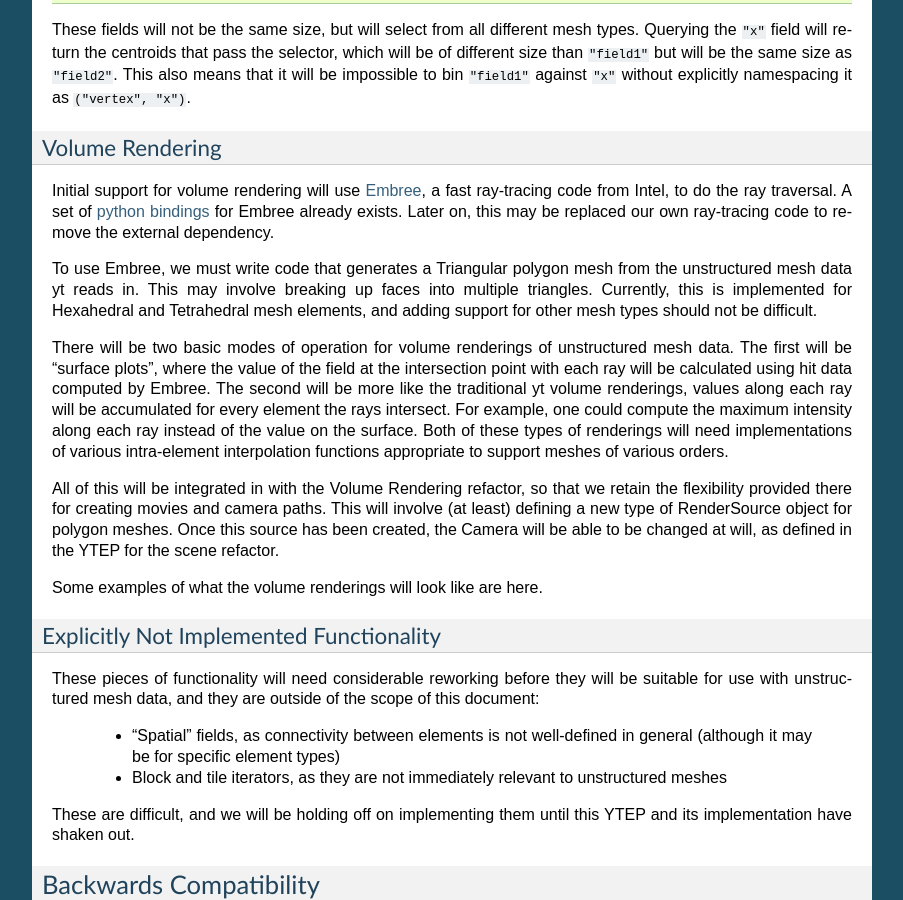
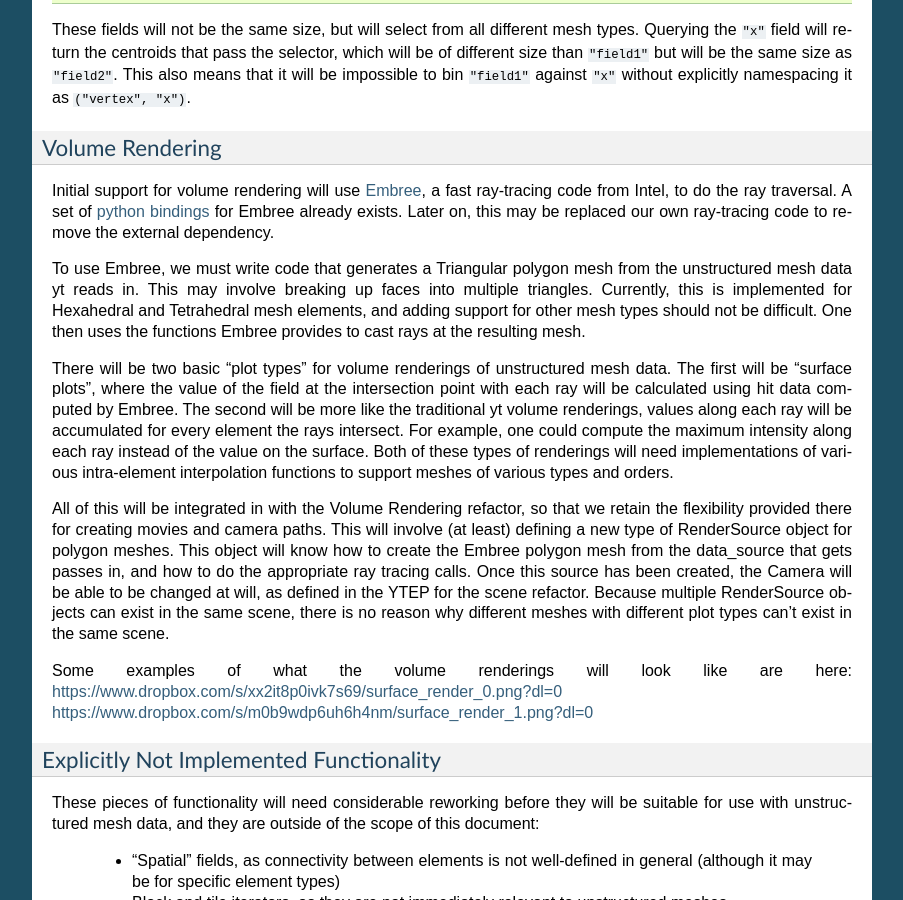
Before and after one commit to yt-project/ytep, a Sphinx documentation site: the page built from source/YTEPs/YTEP-0023.rst, in a window 1280 px wide and 900 px high, scrolled down 3677 px. Shown: the whole window, without its empty margins (198-1101 px from the left). Built offline with Sphinx 7.4.7, drawn with Linux system fonts in a browser that asks for light colours; formulas are drawn with MathJax 3.

Commit message:
minor wording changes

```diff
--- a/source/YTEPs/YTEP-0023.rst
+++ b/source/YTEPs/YTEP-0023.rst
@@ -237,7 +237,8 @@ same size as ``"field2"``.  This also means that it will be impossible to bin
 Volume Rendering
 ++++++++++++++++
 
-Initial support for volume rendering will use `Embree <https://embree.github.io/index.html>`_, a fast ray-tracing code from Intel, to do the ray traversal. A set of
+Initial support for volume rendering will use `Embree <https://embree.github.io/index.html>`_,
+a fast ray-tracing code from Intel, to do the ray traversal. A set of
 `python bindings <https://github.com/scopatz/pyembree>`_ for Embree already exists.
 Later on, this may be replaced our own ray-tracing code to remove the external
 dependency.
@@ -246,24 +247,31 @@ To use Embree, we must write code that generates a Triangular polygon mesh
 from the unstructured mesh data yt reads in. This may involve breaking up
 faces into multiple triangles. Currently, this is implemented for Hexahedral
 and Tetrahedral mesh elements, and adding support for other mesh types should
-not be difficult.
+not be difficult. One then uses the functions Embree provides to cast rays
+at the resulting mesh.
 
-There will be two basic modes of operation for volume renderings of unstructured
+There will be two basic "plot types" for volume renderings of unstructured
 mesh data. The first will be "surface plots", where the value of the field at the
 intersection point with each ray will be calculated using hit data computed by Embree.
 The second will be more like the traditional yt volume renderings, values along
 each ray will be accumulated for every element the rays intersect. For example, one
 could compute the maximum intensity along each ray instead of the value on the surface.
 Both of these types of renderings will need implementations of various intra-element
-interpolation functions appropriate to support meshes of various orders.
+interpolation functions to support meshes of various types and orders.
 
 All of this will be integrated in with the Volume Rendering refactor, so that we
 retain the flexibility provided there for creating movies and camera paths.
 This will involve (at least) defining a new type of RenderSource object for
-polygon meshes. Once this source has been created, the Camera will be able
-to be changed at will, as defined in the YTEP for the scene refactor.
+polygon meshes. This object will know how to create the Embree polygon mesh from
+the data_source that gets passes in, and how to do the appropriate ray tracing calls.
+Once this source has been created, the Camera will be able
+to be changed at will, as defined in the YTEP for the scene refactor. Because
+multiple RenderSource objects can exist in the same scene, there is no reason why
+different meshes with different plot types can't exist in the same scene.
 
-Some examples of what the volume renderings will look like are here.
+Some examples of what the volume renderings will look like are here:
+https://www.dropbox.com/s/xx2it8p0ivk7s69/surface_render_0.png?dl=0
+https://www.dropbox.com/s/m0b9wdp6uh6h4nm/surface_render_1.png?dl=0
 
 Explicitly Not Implemented Functionality
 ++++++++++++++++++++++++++++++++++++++++
```
